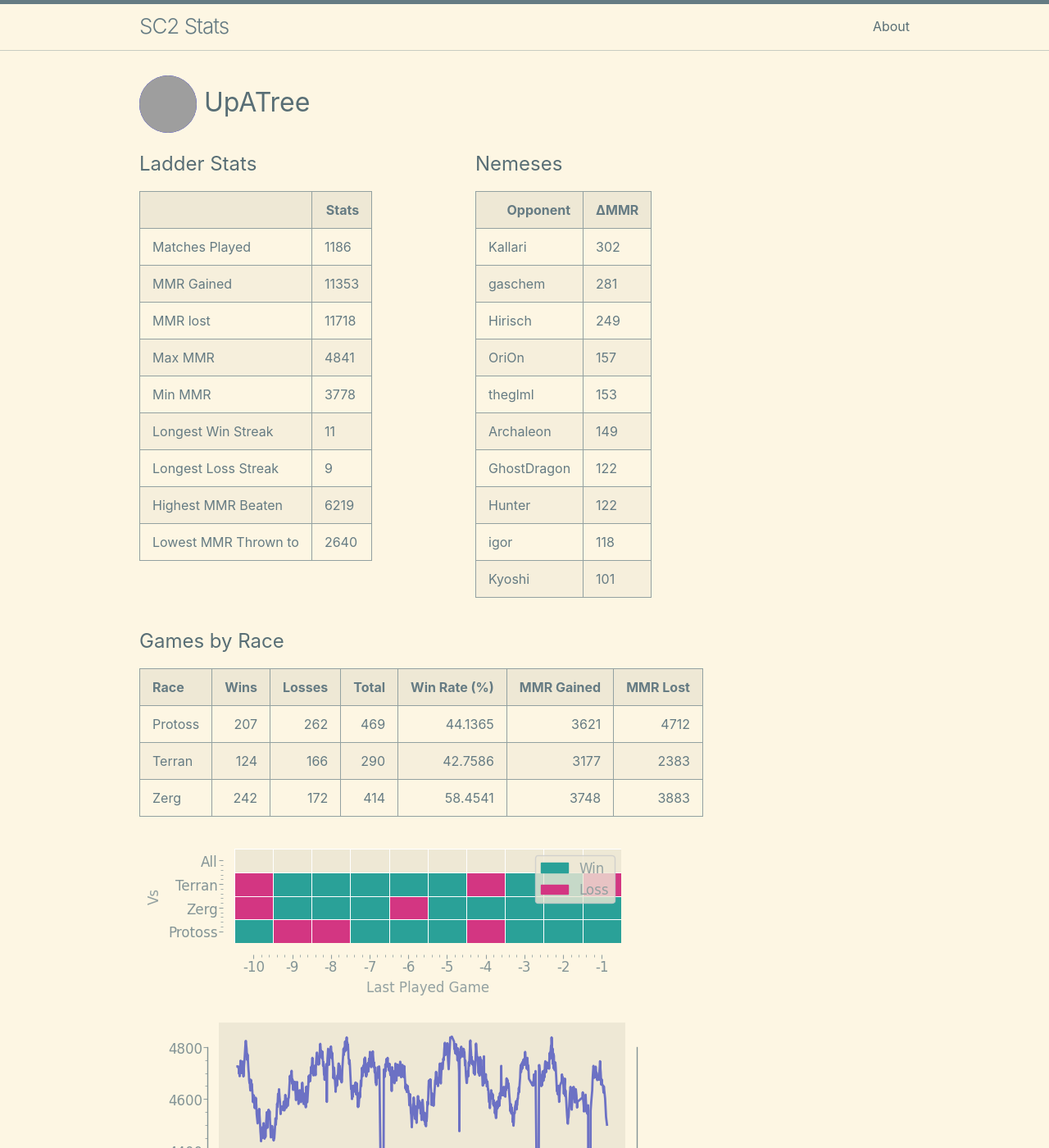
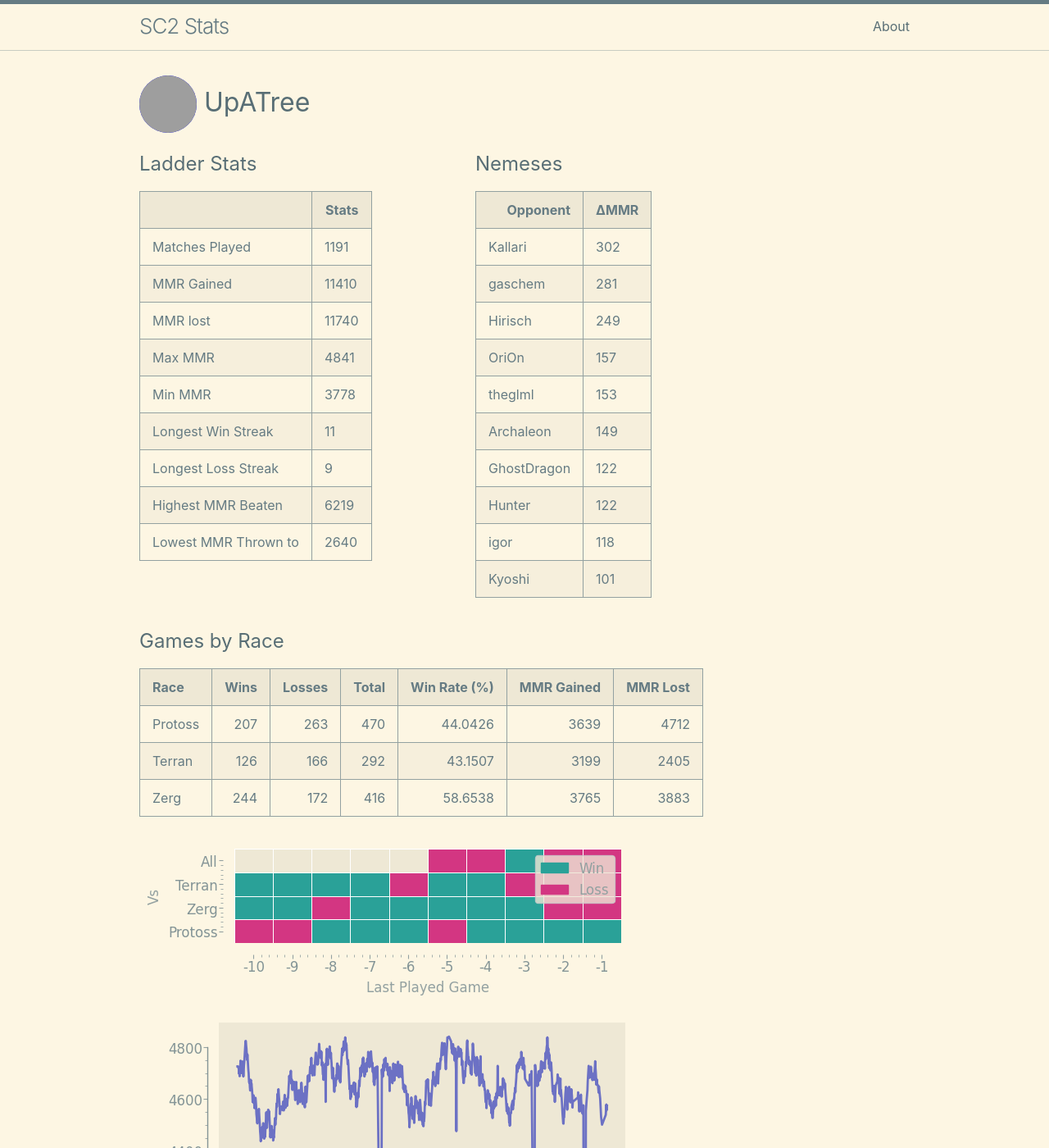
Before and after one commit to kylermurphy/UpATree, a Jekyll site: the page built from docs/index.md, in a window 1280 px wide and 1400 px high. Shown: the whole window at 82% size. Built offline with Jekyll 4.4.1, drawn with Linux system fonts in a browser that asks for light colours; grey boxes are pictures that could not be loaded.

Commit message:
running on push

```diff
--- a/docs/index.md
+++ b/docs/index.md
@@ -18,15 +18,15 @@ layout: home
   <tbody>
     <tr>
       <td>Matches Played</td>
-      <td>1186</td>
+      <td>1191</td>
     </tr>
     <tr>
       <td>MMR Gained</td>
-      <td>11353</td>
+      <td>11410</td>
     </tr>
     <tr>
       <td>MMR lost</td>
-      <td>11718</td>
+      <td>11740</td>
     </tr>
     <tr>
       <td>Max MMR</td>
@@ -114,9 +114,9 @@ layout: home
 
 | Race    |   Wins |   Losses |   Total |   Win Rate (%) |   MMR Gained |   MMR Lost |
 |:--------|-------:|---------:|--------:|---------------:|-------------:|-----------:|
-| Protoss |    207 |      262 |     469 |        44.1365 |         3621 |       4712 |
-| Terran  |    124 |      166 |     290 |        42.7586 |         3177 |       2383 |
-| Zerg    |    242 |      172 |     414 |        58.4541 |         3748 |       3883 |
+| Protoss |    207 |      263 |     470 |        44.0426 |         3639 |       4712 |
+| Terran  |    126 |      166 |     292 |        43.1507 |         3199 |       2405 |
+| Zerg    |    244 |      172 |     416 |        58.6538 |         3765 |       3883 |
 
 ![Games by Race](./assets/gm_hist.png)
 
--- a/log.txt
+++ b/log.txt
@@ -405,3 +405,4 @@ Writing a log file 2025-03-11 16:30:38.
 Writing a log file 2025-03-11 16:53:05.
 Writing a log file 2025-03-11 17:21:07.
 Writing a log file 2025-03-11 17:48:04.
+Writing a log file 2025-03-11 18:32:13.
```
Also changed, not shown: docs/assets/MMR.png, docs/assets/daily.png, docs/assets/gm_hist.png, docs/assets/r_wrt.png, 1 other file.
